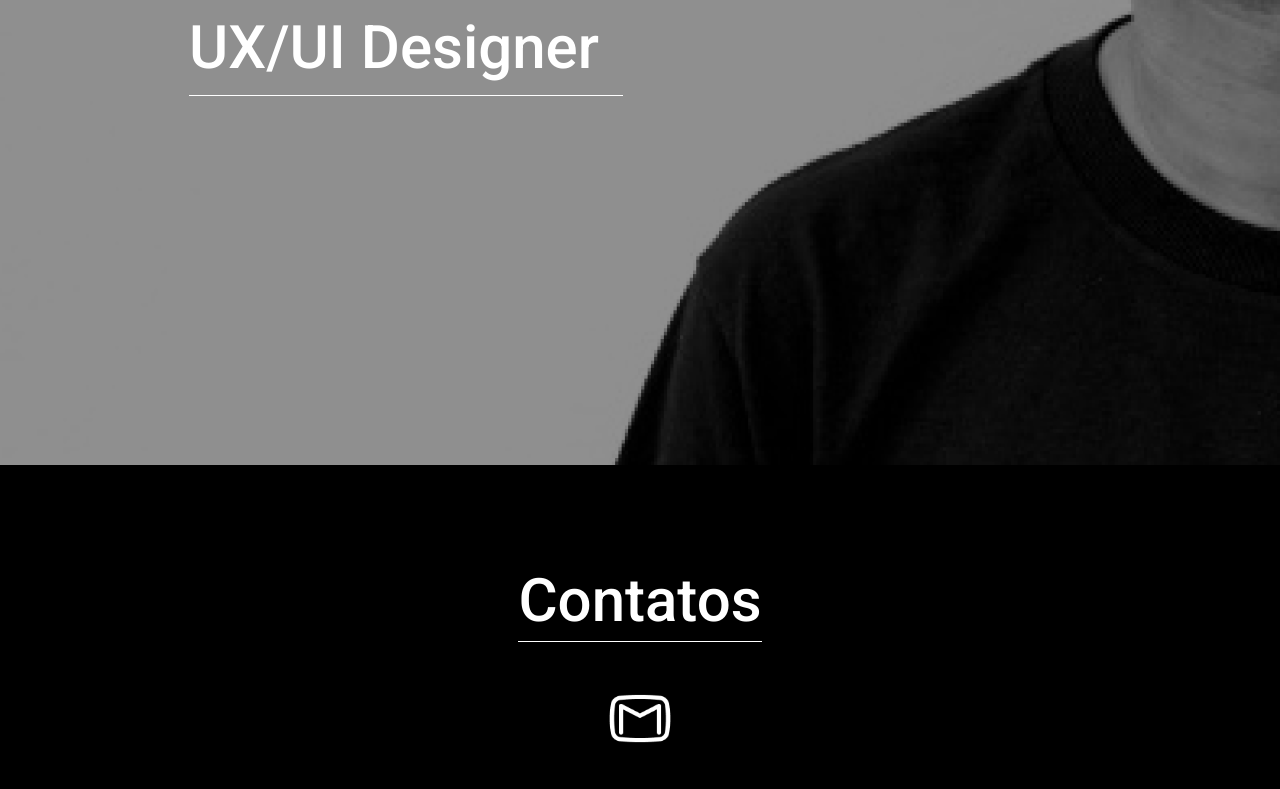
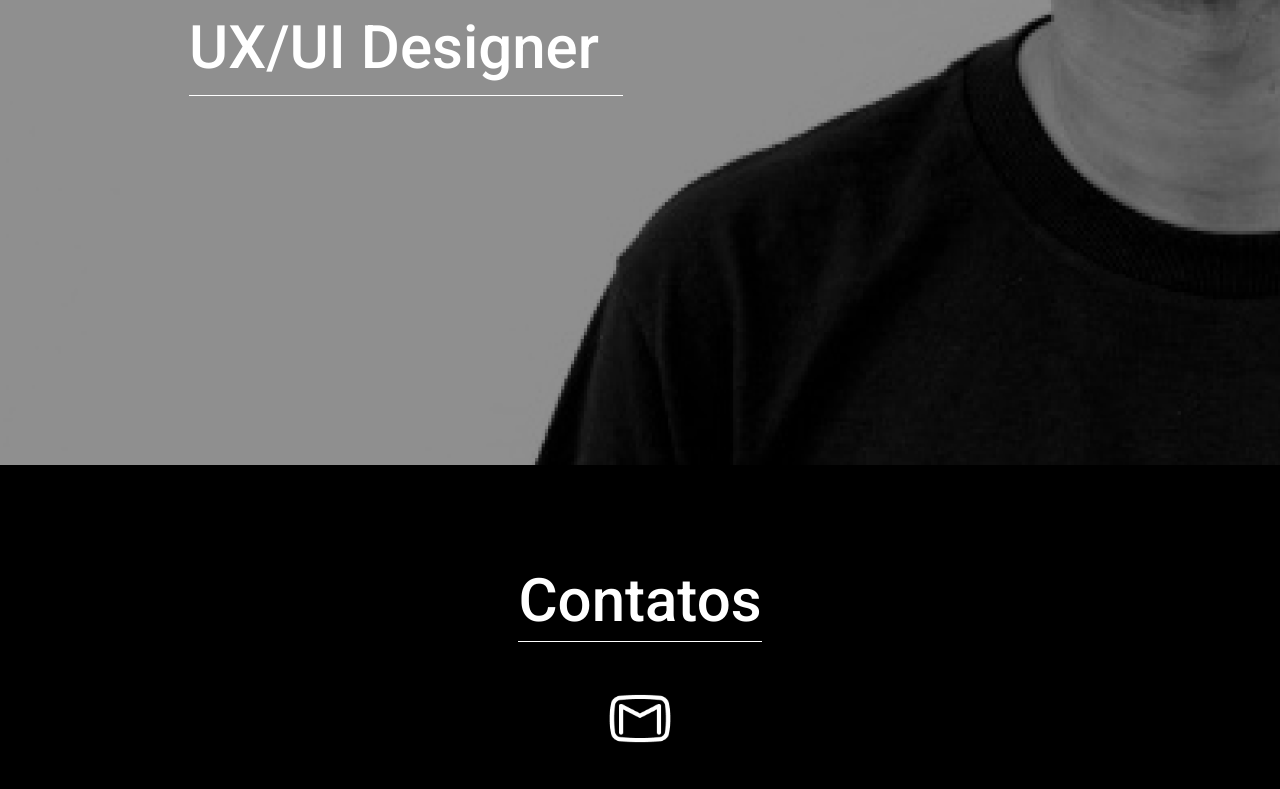
Before and after one commit to xKAIQUEx10/siteportfolio, a plain HTML site: page index.html in a window 1280 px wide. Shown: the part 710-1499 px from the top of the page. Drawn offline with Linux system fonts and the light colour scheme.

Commit message:
Ajuste de largura e iniciação do bg

```diff
--- a/style.css
+++ b/style.css
@@ -9,8 +9,12 @@
 
 body{
   font-size: 100%;
+  max-width: 1440px;
+  margin: 0 auto;
   background: url(src/Home/Kaique\ Vieira\ -\ Home.png);
   background-repeat: no-repeat;
+  background-position-x: center;
+  background-color: #000000;
 }
 
 .cabecalho{
```
